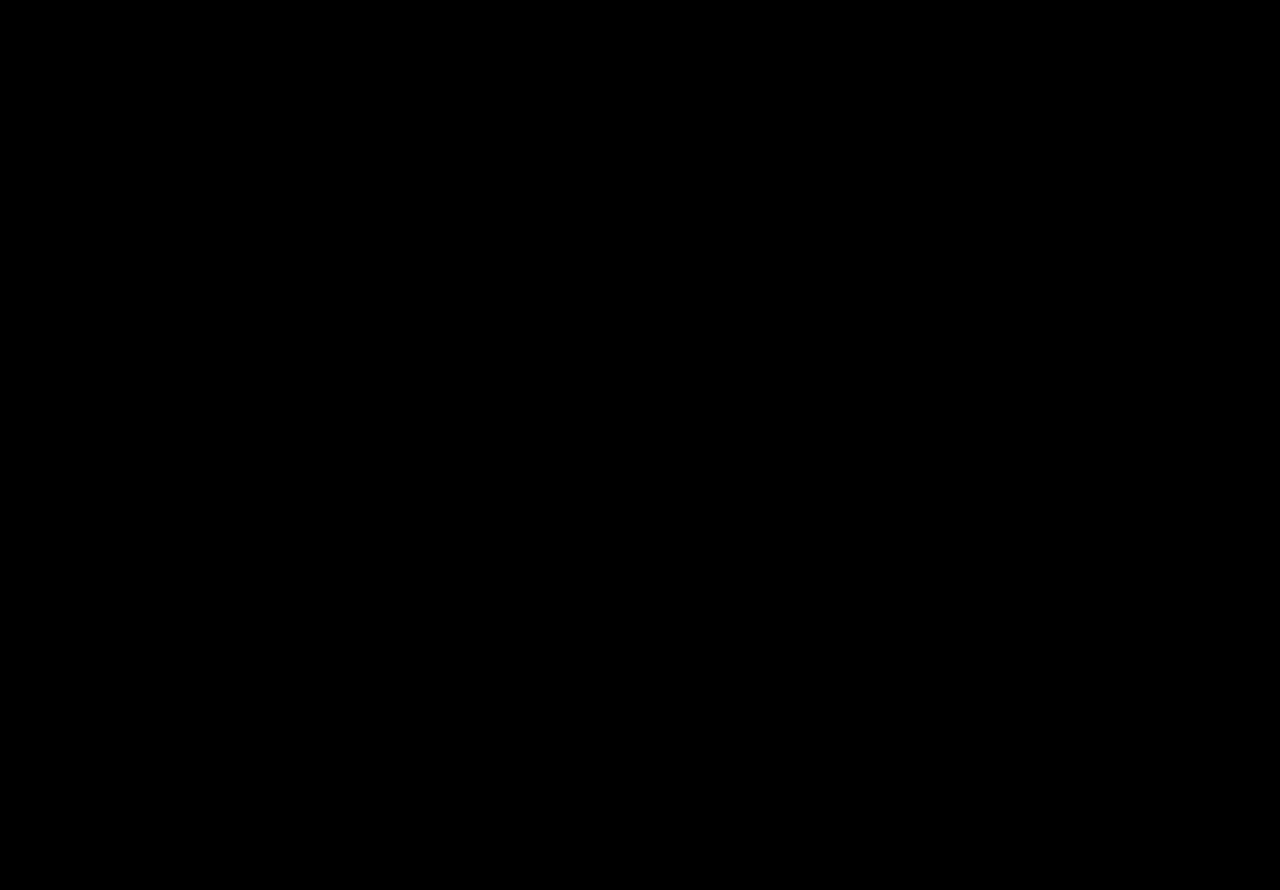
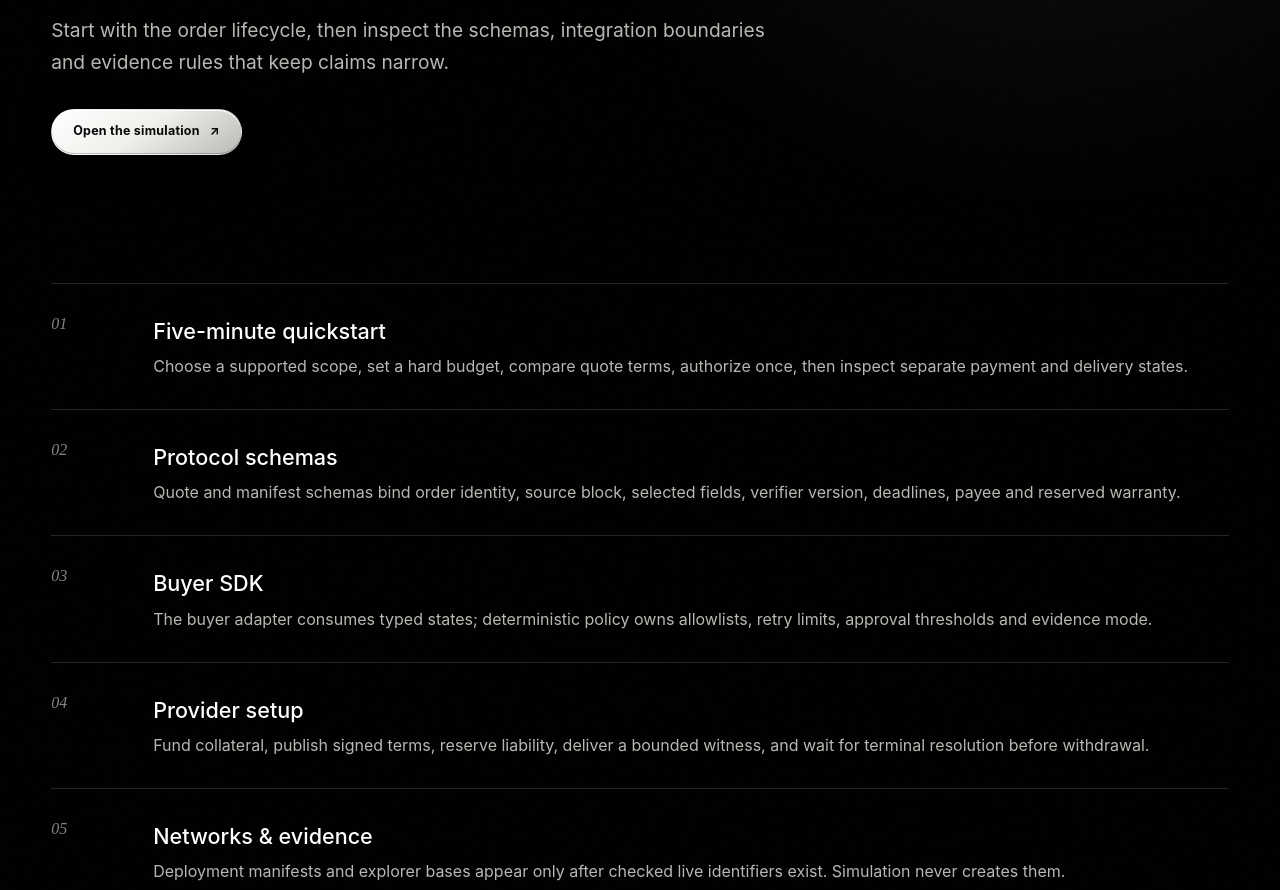
Before and after one commit to Zireaelst/ETHGlobal-Online, a Next.js app in the folder apps/web/: page /docs in a window 1280 px wide. Before the commit this address had no page. Shown: the part 407-1297 px from the top of the page. Before the commit the page ends 800 px from the top, so only its background shows below. Built offline with nearby package versions, Linux system fonts and the light colour scheme.

Commit message:
docs(web): add protocol documentation route

```diff
--- /dev/null
+++ b/apps/web/src/app/docs/page.tsx
@@ -0,0 +1,25 @@
+import type { Metadata } from "next";
+import Link from "next/link";
+import { PageShell } from "@/components/page-shell";
+
+export const metadata: Metadata = { title: "Docs" };
+
+const docs = [
+  ["01", "Five-minute quickstart", "Choose a supported scope, set a hard budget, compare quote terms, authorize once, then inspect separate payment and delivery states."],
+  ["02", "Protocol schemas", "Quote and manifest schemas bind order identity, source block, selected fields, verifier version, deadlines, payee and reserved warranty."],
+  ["03", "Buyer SDK", "The buyer adapter consumes typed states; deterministic policy owns allowlists, retry limits, approval thresholds and evidence mode."],
+  ["04", "Provider setup", "Fund collateral, publish signed terms, reserve liability, deliver a bounded witness, and wait for terminal resolution before withdrawal."],
+  ["05", "Networks & evidence", "Deployment manifests and explorer bases appear only after checked live identifiers exist. Simulation never creates them."],
+  ["06", "Threat model", "Checkpoint selection, payment observation, verifier correctness, storage layout and provider curation are explicit trust assumptions."],
+];
+
+export default function DocsPage() {
+  return (
+    <PageShell eyebrow="Documentation" title="Build against the terms, not the marketing." intro="Start with the order lifecycle, then inspect the schemas, integration boundaries and evidence rules that keep claims narrow.">
+      <section className="docs-list">
+        {docs.map(([index, title, body]) => <article key={title}><span>{index}</span><div><h2>{title}</h2><p>{body}</p></div></article>)}
+      </section>
+      <nav className="docs-next" aria-label="Documentation next steps"><Link href="/developers">Developer architecture →</Link><Link href="/proofs">Proof and trust scope →</Link></nav>
+    </PageShell>
+  );
+}
```
